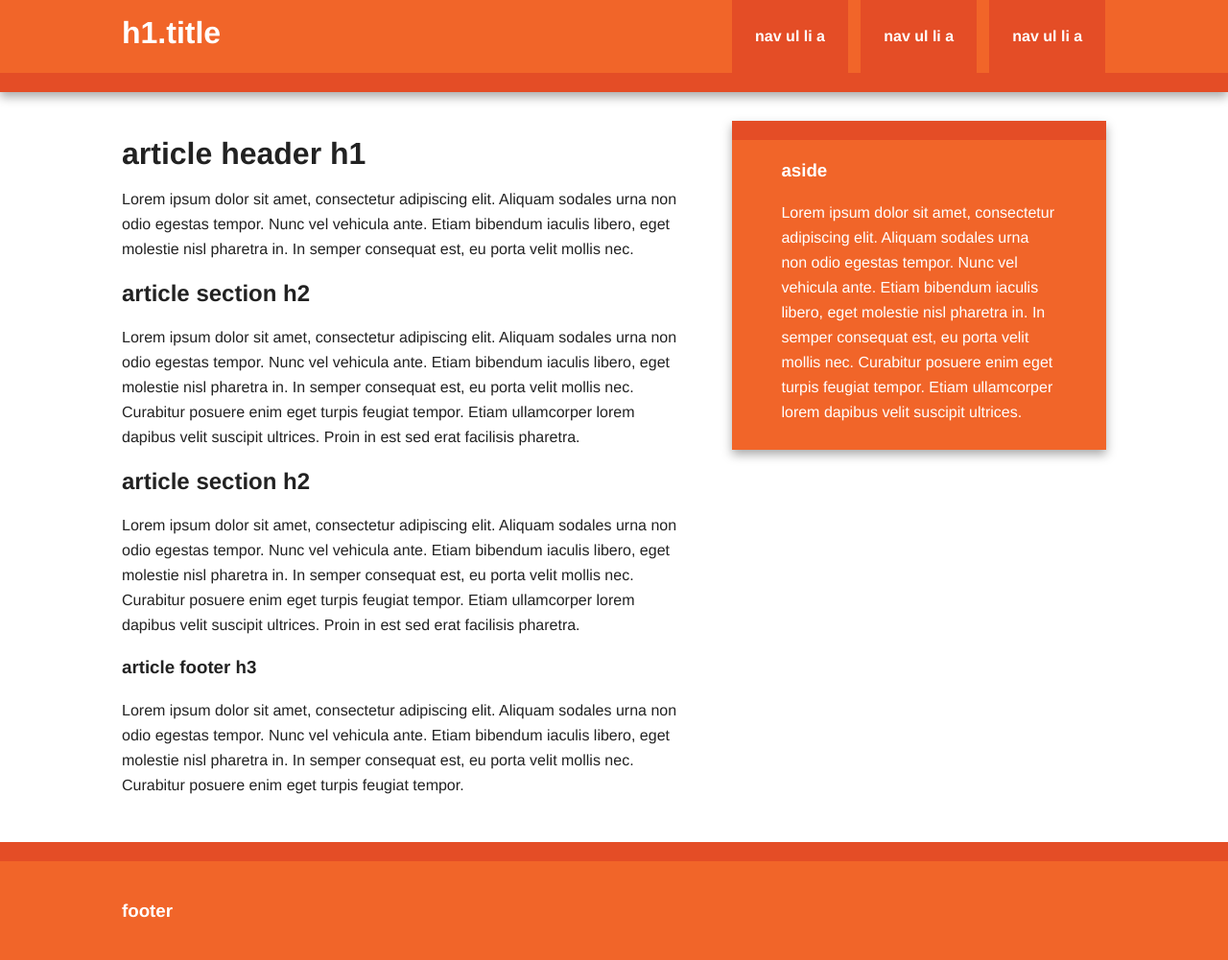
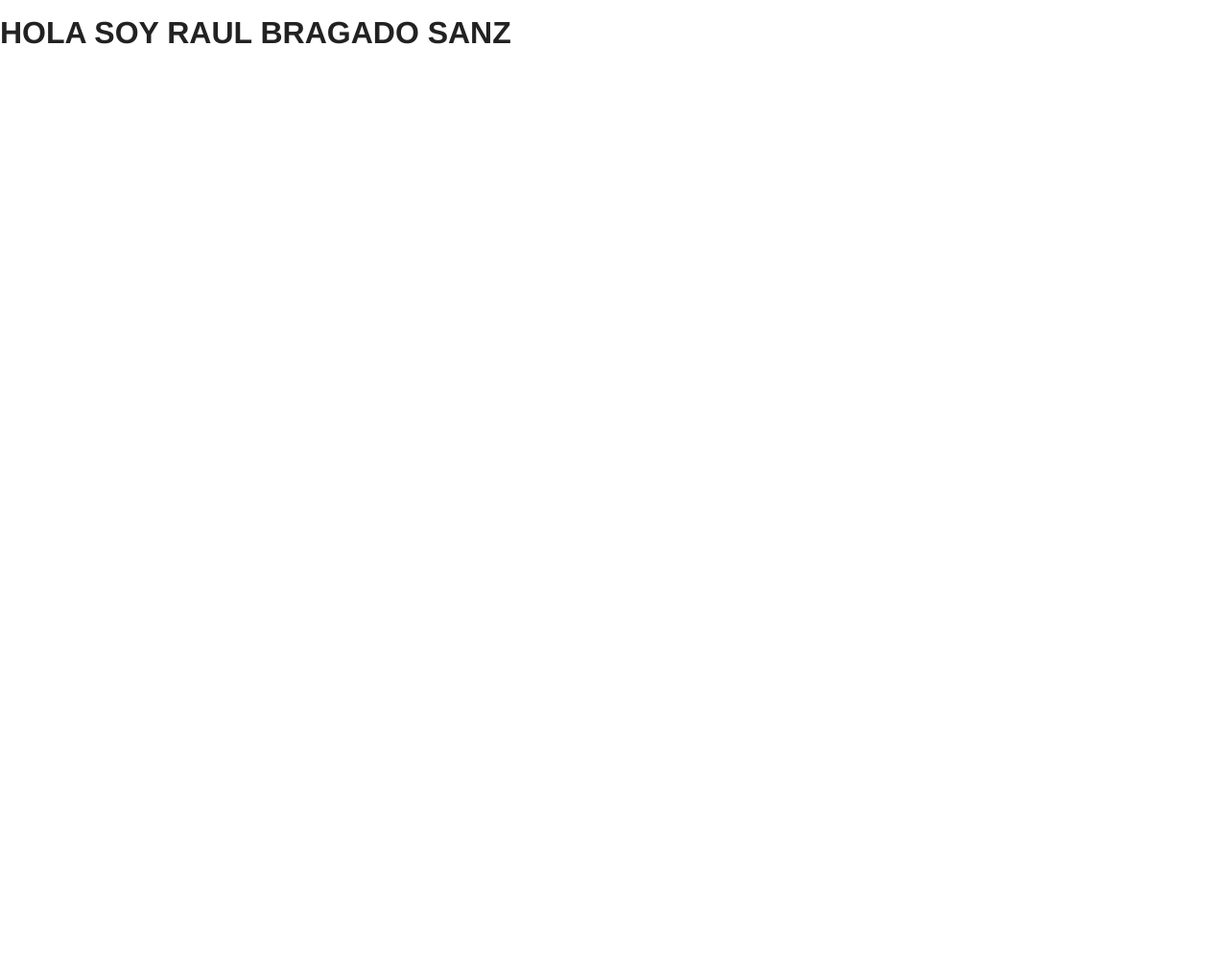
Before and after one commit to daw223-01/ej2.1, a plain HTML site: page index.html in a window 1280 px wide. Shown: the whole page at 96% size. After the commit the page ends 800 px from the top, so only its background shows below. Drawn offline with nearby package versions, Linux system fonts and the light colour scheme.

Commit message:
Cambios realizados en el index.html

```diff
--- a/index.html
+++ b/index.html
@@ -17,59 +17,7 @@
         <script src="js/vendor/modernizr-2.8.3-respond-1.4.2.min.js"></script>
     </head>
     <body>
-        <!--[if lt IE 8]>
-            <p class="browserupgrade">You are using an <strong>outdated</strong> browser. Please <a href="http://browsehappy.com/">upgrade your browser</a> to improve your experience.</p>
-        <![endif]-->
-
-        <div class="header-container">
-            <header class="wrapper clearfix">
-                <h1 class="title">h1.title</h1>
-                <nav>
-                    <ul>
-                        <li><a href="#">nav ul li a</a></li>
-                        <li><a href="#">nav ul li a</a></li>
-                        <li><a href="#">nav ul li a</a></li>
-                    </ul>
-                </nav>
-            </header>
-        </div>
-
-        <div class="main-container">
-            <div class="main wrapper clearfix">
-
-                <article>
-                    <header>
-                        <h1>article header h1</h1>
-                        <p>Lorem ipsum dolor sit amet, consectetur adipiscing elit. Aliquam sodales urna non odio egestas tempor. Nunc vel vehicula ante. Etiam bibendum iaculis libero, eget molestie nisl pharetra in. In semper consequat est, eu porta velit mollis nec.</p>
-                    </header>
-                    <section>
-                        <h2>article section h2</h2>
-                        <p>Lorem ipsum dolor sit amet, consectetur adipiscing elit. Aliquam sodales urna non odio egestas tempor. Nunc vel vehicula ante. Etiam bibendum iaculis libero, eget molestie nisl pharetra in. In semper consequat est, eu porta velit mollis nec. Curabitur posuere enim eget turpis feugiat tempor. Etiam ullamcorper lorem dapibus velit suscipit ultrices. Proin in est sed erat facilisis pharetra.</p>
-                    </section>
-                    <section>
-                        <h2>article section h2</h2>
-                        <p>Lorem ipsum dolor sit amet, consectetur adipiscing elit. Aliquam sodales urna non odio egestas tempor. Nunc vel vehicula ante. Etiam bibendum iaculis libero, eget molestie nisl pharetra in. In semper consequat est, eu porta velit mollis nec. Curabitur posuere enim eget turpis feugiat tempor. Etiam ullamcorper lorem dapibus velit suscipit ultrices. Proin in est sed erat facilisis pharetra.</p>
-                    </section>
-                    <footer>
-                        <h3>article footer h3</h3>
-                        <p>Lorem ipsum dolor sit amet, consectetur adipiscing elit. Aliquam sodales urna non odio egestas tempor. Nunc vel vehicula ante. Etiam bibendum iaculis libero, eget molestie nisl pharetra in. In semper consequat est, eu porta velit mollis nec. Curabitur posuere enim eget turpis feugiat tempor.</p>
-                    </footer>
-                </article>
-
-                <aside>
-                    <h3>aside</h3>
-                    <p>Lorem ipsum dolor sit amet, consectetur adipiscing elit. Aliquam sodales urna non odio egestas tempor. Nunc vel vehicula ante. Etiam bibendum iaculis libero, eget molestie nisl pharetra in. In semper consequat est, eu porta velit mollis nec. Curabitur posuere enim eget turpis feugiat tempor. Etiam ullamcorper lorem dapibus velit suscipit ultrices.</p>
-                </aside>
-
-            </div> <!-- #main -->
-        </div> <!-- #main-container -->
-
-        <div class="footer-container">
-            <footer class="wrapper">
-                <h3>footer</h3>
-            </footer>
-        </div>
-
+	<h1>HOLA SOY RAUL BRAGADO SANZ</h1>
         <script src="//ajax.googleapis.com/ajax/libs/jquery/1.11.2/jquery.min.js"></script>
         <script>window.jQuery || document.write('<script src="js/vendor/jquery-1.11.2.min.js"><\/script>')</script>
 
```
